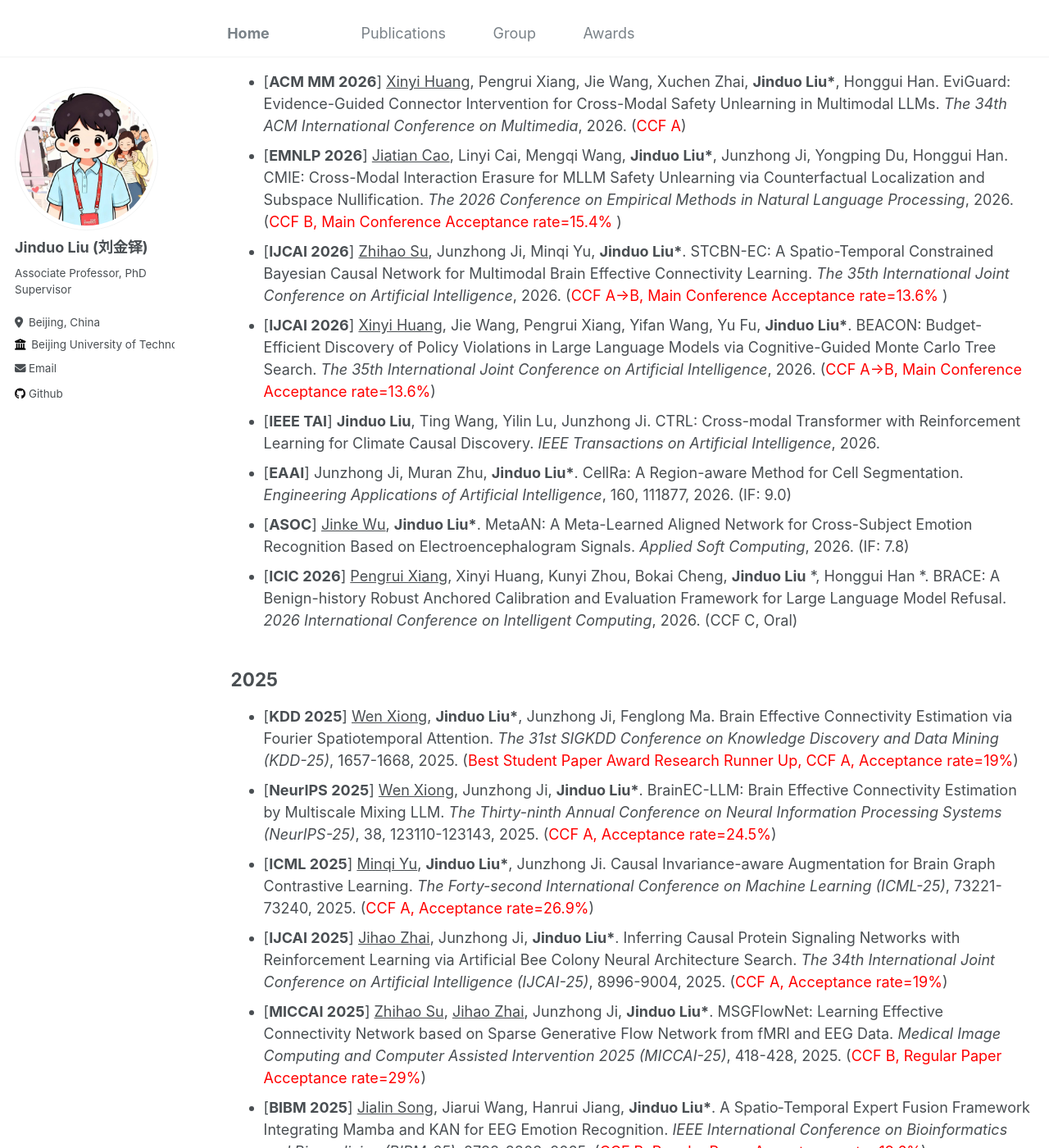
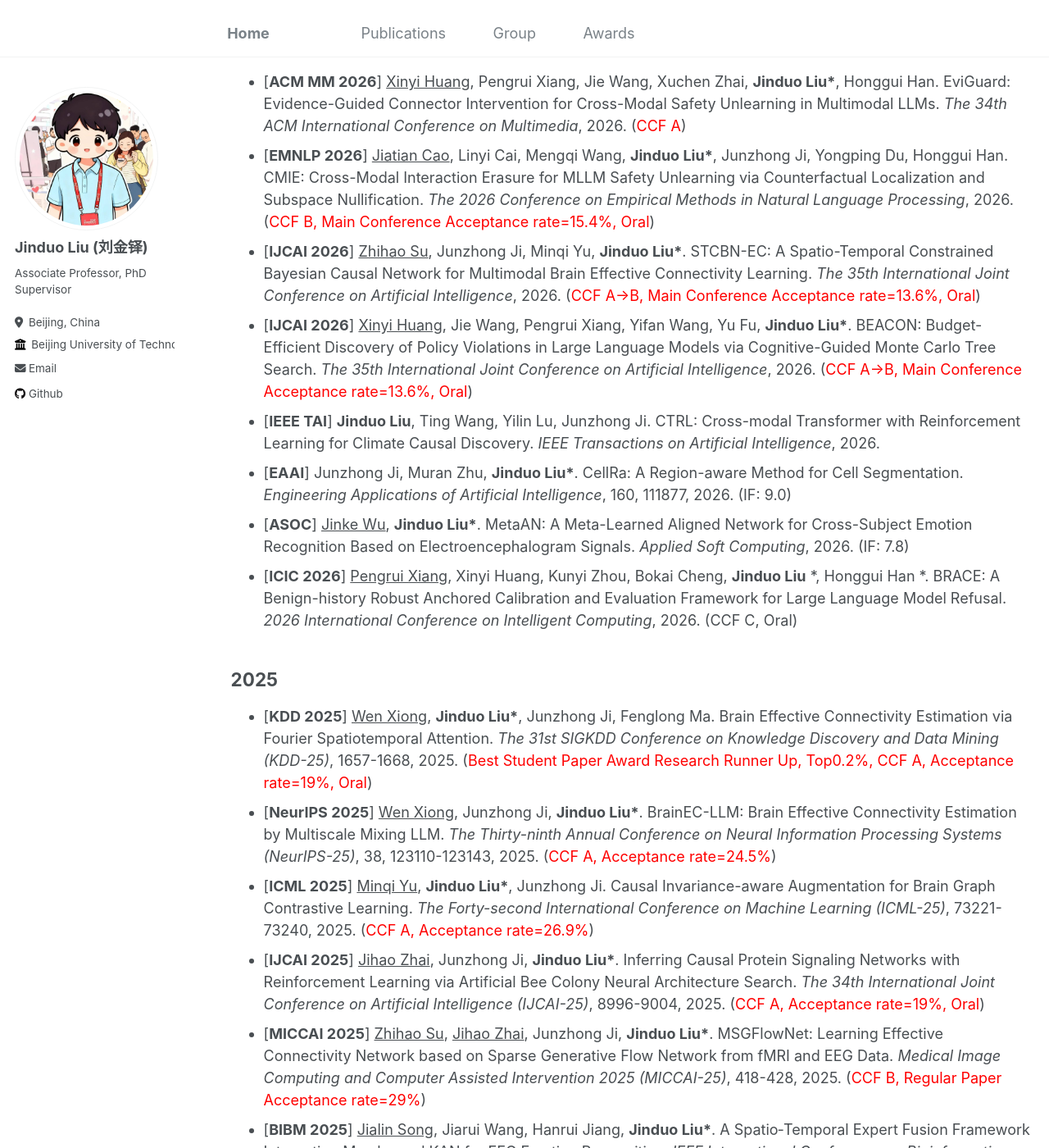
Before and after one commit to Duo67/duo067, a Jekyll site: the page built from _pages/publications.md, in a window 1280 px wide and 1400 px high, scrolled down 231 px. Shown: the whole window at 82% size. Built offline with Jekyll 4.4.1, drawn with Linux system fonts in a browser that asks for light colours; some of the changed text lies outside the part shown.

Commit message:
Update publications.md

```diff
--- a/_pages/publications.md
+++ b/_pages/publications.md
@@ -14,9 +14,9 @@ redirect_from:
 
 ## 2026
   * [__ACM MM 2026__] <span style="text-decoration: underline;">Xinyi Huang</span>, Pengrui Xiang, Jie Wang, Xuchen Zhai, __Jinduo Liu*__, Honggui Han. EviGuard: Evidence-Guided Connector Intervention for Cross-Modal Safety Unlearning in Multimodal LLMs. _The 34th ACM International Conference on Multimedia_, 2026. (<span style="color: red;">CCF A</span>)
-  * [__EMNLP 2026__] <span style="text-decoration: underline;">Jiatian Cao</span>, Linyi Cai, Mengqi Wang, __Jinduo Liu*__, Junzhong Ji, Yongping Du, Honggui Han. CMIE: Cross-Modal Interaction Erasure for MLLM Safety Unlearning via Counterfactual Localization and Subspace Nullification. _The 2026 Conference on Empirical Methods in Natural Language Processing_, 2026. (<span style="color: red;">CCF B, Main Conference Acceptance rate=15.4% </span>)
-  * [__IJCAI 2026__] <span style="text-decoration: underline;">Zhihao Su</span>, Junzhong Ji, Minqi Yu, __Jinduo Liu*__. STCBN-EC: A Spatio-Temporal Constrained Bayesian Causal Network for Multimodal Brain Effective Connectivity Learning. _The 35th International Joint Conference on Artificial Intelligence_, 2026. (<span style="color: red;">CCF A->B, Main Conference Acceptance rate=13.6% </span>)
-  * [__IJCAI 2026__] <span style="text-decoration: underline;">Xinyi Huang</span>, Jie Wang, Pengrui Xiang, Yifan Wang, Yu Fu, __Jinduo Liu*__. BEACON: Budget-Efficient Discovery of Policy Violations in Large Language Models via Cognitive-Guided Monte Carlo Tree Search. _The 35th International Joint Conference on Artificial Intelligence_, 2026. (<span style="color: red;">CCF A->B, Main Conference Acceptance rate=13.6%</span>)
+  * [__EMNLP 2026__] <span style="text-decoration: underline;">Jiatian Cao</span>, Linyi Cai, Mengqi Wang, __Jinduo Liu*__, Junzhong Ji, Yongping Du, Honggui Han. CMIE: Cross-Modal Interaction Erasure for MLLM Safety Unlearning via Counterfactual Localization and Subspace Nullification. _The 2026 Conference on Empirical Methods in Natural Language Processing_, 2026. (<span style="color: red;">CCF B, Main Conference Acceptance rate=15.4%, Oral</span>)
+  * [__IJCAI 2026__] <span style="text-decoration: underline;">Zhihao Su</span>, Junzhong Ji, Minqi Yu, __Jinduo Liu*__. STCBN-EC: A Spatio-Temporal Constrained Bayesian Causal Network for Multimodal Brain Effective Connectivity Learning. _The 35th International Joint Conference on Artificial Intelligence_, 2026. (<span style="color: red;">CCF A->B, Main Conference Acceptance rate=13.6%, Oral</span>)
+  * [__IJCAI 2026__] <span style="text-decoration: underline;">Xinyi Huang</span>, Jie Wang, Pengrui Xiang, Yifan Wang, Yu Fu, __Jinduo Liu*__. BEACON: Budget-Efficient Discovery of Policy Violations in Large Language Models via Cognitive-Guided Monte Carlo Tree Search. _The 35th International Joint Conference on Artificial Intelligence_, 2026. (<span style="color: red;">CCF A->B, Main Conference Acceptance rate=13.6%, Oral</span>)
   * [__IEEE TAI__] __Jinduo Liu__, Ting Wang, Yilin Lu, Junzhong Ji. CTRL: Cross-modal Transformer with Reinforcement Learning for Climate Causal Discovery. _IEEE Transactions on Artificial Intelligence_, 2026.
   * [__EAAI__] Junzhong Ji, Muran Zhu, __Jinduo Liu*__. CellRa: A Region-aware Method for Cell Segmentation. _Engineering Applications of Artificial Intelligence_, 160, 111877, 2026. (IF: 9.0)
   * [__ASOC__] <span style="text-decoration: underline;">Jinke Wu</span>, __Jinduo Liu*__. MetaAN: A Meta-Learned Aligned Network for Cross-Subject Emotion Recognition Based on Electroencephalogram Signals. _Applied Soft Computing_, 2026. (IF: 7.8)
@@ -25,19 +25,19 @@ redirect_from:
 
 
 ## 2025
-  * [__KDD 2025__] <span style="text-decoration: underline;">Wen Xiong</span>, __Jinduo Liu*__, Junzhong Ji, Fenglong Ma. Brain Effective Connectivity Estimation via Fourier Spatiotemporal Attention. _The 31st SIGKDD Conference on Knowledge Discovery and Data Mining (KDD-25)_, 1657-1668, 2025. (<span style="color: red;">Best Student Paper Award Research Runner Up, CCF A,  Acceptance rate=19%</span>)
+  * [__KDD 2025__] <span style="text-decoration: underline;">Wen Xiong</span>, __Jinduo Liu*__, Junzhong Ji, Fenglong Ma. Brain Effective Connectivity Estimation via Fourier Spatiotemporal Attention. _The 31st SIGKDD Conference on Knowledge Discovery and Data Mining (KDD-25)_, 1657-1668, 2025. (<span style="color: red;">Best Student Paper Award Research Runner Up, Top0.2%, CCF A,  Acceptance rate=19%, Oral</span>)
   * [__NeurIPS 2025__] <span style="text-decoration: underline;">Wen Xiong</span>, Junzhong Ji, __Jinduo Liu*__. BrainEC-LLM: Brain Effective Connectivity Estimation by Multiscale Mixing LLM. _The Thirty-ninth Annual Conference on Neural Information Processing Systems (NeurIPS-25)_, 38, 123110-123143, 2025. (<span style="color: red;">CCF A,  Acceptance rate=24.5%</span>)
   * [__ICML 2025__] <span style="text-decoration: underline;">Minqi Yu</span>, __Jinduo Liu*__, Junzhong Ji. Causal Invariance-aware Augmentation for Brain Graph Contrastive Learning. _The Forty-second International Conference on Machine Learning (ICML-25)_, 73221-73240, 2025. (<span style="color: red;">CCF A,  Acceptance rate=26.9%</span>)
-  * [__IJCAI 2025__] <span style="text-decoration: underline;">Jihao Zhai</span>, Junzhong Ji, __Jinduo Liu*__. Inferring Causal Protein Signaling Networks with Reinforcement Learning via Artificial Bee Colony Neural Architecture Search. _The 34th International Joint Conference on Artificial Intelligence (IJCAI-25)_, 8996-9004, 2025. (<span style="color: red;">CCF A,  Acceptance rate=19%</span>)
+  * [__IJCAI 2025__] <span style="text-decoration: underline;">Jihao Zhai</span>, Junzhong Ji, __Jinduo Liu*__. Inferring Causal Protein Signaling Networks with Reinforcement Learning via Artificial Bee Colony Neural Architecture Search. _The 34th International Joint Conference on Artificial Intelligence (IJCAI-25)_, 8996-9004, 2025. (<span style="color: red;">CCF A,  Acceptance rate=19%, Oral</span>)
   * [__MICCAI 2025__] <span style="text-decoration: underline;">Zhihao Su</span>, <span style="text-decoration: underline;">Jihao Zhai</span>, Junzhong Ji, __Jinduo Liu*__. MSGFlowNet: Learning Effective Connectivity Network based on Sparse Generative Flow Network from fMRI and EEG Data. _Medical Image Computing and Computer Assisted Intervention 2025 (MICCAI-25)_, 418-428, 2025. (<span style="color: red;">CCF B,  Regular Paper Acceptance rate=29%</span>)
-  * [__BIBM 2025__] <span style="text-decoration: underline;">Jialin Song</span>, Jiarui Wang, Hanrui Jiang, __Jinduo Liu*__. A Spatio‑Temporal Expert Fusion Framework Integrating Mamba and KAN for EEG Emotion Recognition. _IEEE International Conference on Bioinformatics and Biomedicine (BIBM-25)_, 2798-2803, 2025. (<span style="color: red;">CCF B,  Regular Paper Acceptance rate=19.6%</span>)
+  * [__BIBM 2025__] <span style="text-decoration: underline;">Jialin Song</span>, Jiarui Wang, Hanrui Jiang, __Jinduo Liu*__. A Spatio‑Temporal Expert Fusion Framework Integrating Mamba and KAN for EEG Emotion Recognition. _IEEE International Conference on Bioinformatics and Biomedicine (BIBM-25)_, 2798-2803, 2025. (<span style="color: red;">CCF B,  Regular Paper Acceptance rate=19.6%, Oral</span>)
   * [__JCST__] Muran Zhu, __Jinduo Liu*__, Junzhong Ji. Electrocardiogram Signal Classification Based on Bidirectional LSTM and Multi-Task Temporal Attention. _Journal of Computer Science and Technology_, 40(5): 1401-1413, 2025. (<span style="color: red;">CCF B</span>)
   * [__EAAI__] <span style="text-decoration: underline;">Minqi Yu</span>, __Jinduo Liu*__, Junzhong Ji. Multi-atlas Functional and Effective Connectivity Attention Fusion Method for Autism Spectrum Disorder Diagnosis. _Engineering Applications of Artificial Intelligence_, 160, 111877, 2025. (IF: 9.0)
   * [__KBS__] Junzhong Ji, Jingdong Fan, __Jinduo Liu*__. MsAD-LEC: Estimating Large-scale Brain Effective Connectivity Network based on Multi-subgraph Attention Diffusion. _Knowledge-Based Systems_, 309, 112858, 2025. (IF: 8.0)
 
 ## 2024
-  * [__AAAI 2024__] <span style="text-decoration: underline;">Zuozhen Zhang</span>, Junzhong Ji, __Jinduo Liu*__. MetaRLEC: Meta-Reinforcement Learning for Discovery of Brain Effective Connectivity. _The 38th AAAI Conference on Artificial Intelligence (AAAI-24)_, 38 (9), 10261-10269, 2024. (<span style="color: red;">CCF A,  Acceptance rate=20.6%</span>)
-  * [__IJCAI 2024__] __Jinduo Liu__, Feipeng Wang, Junzhong Ji. Concept-Level Causal Explanation Method for Brain Function Network Classification. _The 33rd International Joint Conference on Artificial Intelligence (IJCAI-24)_, 3087–3096, 2024. (<span style="color: red;">CCF A,  Acceptance rate=14%</span>)
+  * [__AAAI 2024__] <span style="text-decoration: underline;">Zuozhen Zhang</span>, Junzhong Ji, __Jinduo Liu*__. MetaRLEC: Meta-Reinforcement Learning for Discovery of Brain Effective Connectivity. _The 38th AAAI Conference on Artificial Intelligence (AAAI-24)_, 38 (9), 10261-10269, 2024. (<span style="color: red;">CCF A,  Acceptance rate=20.6%, Oral</span>)
+  * [__IJCAI 2024__] __Jinduo Liu__, Feipeng Wang, Junzhong Ji. Concept-Level Causal Explanation Method for Brain Function Network Classification. _The 33rd International Joint Conference on Artificial Intelligence (IJCAI-24)_, 3087–3096, 2024. (<span style="color: red;">CCF A,  Acceptance rate=14%, Oral</span>)
   * [__IEEE TMI__] __Jinduo Liu__, Lu Han, Junzhong Ji. MCAN: Multimodal Causal Adversarial Networks for Dynamic Effective Connectivity Learning from fMRI and EEG Data. _IEEE Transactions on Medical Imaging_, 43 (8), 2913-2923, 2024. (IF: 12.4)
   * [__CAAI TRIT__] __Jinduo Liu__, Jihao Zhai, Junzhong Ji. Inferring Causal Protein Signaling Networks from Single-cell Data based on Parallel Discrete Artificial Bee Colony Algorithm. _CAAI Transactions on Intelligence Technology_, 9(6), 1587–1604, 2024. (IF: 5.1)
   * [__IEEE TSIPN__] Junzhong Ji, Feipeng Wang, Lu Han, __Jinduo Liu*__. Causal Learning and Knowledge Fusion Mechanism for Brain Functional Network Classification. _IEEE Transactions on Signal and Information Processing over Networks_, 10, 650-664, 2024. (IF: 4.6)
```
